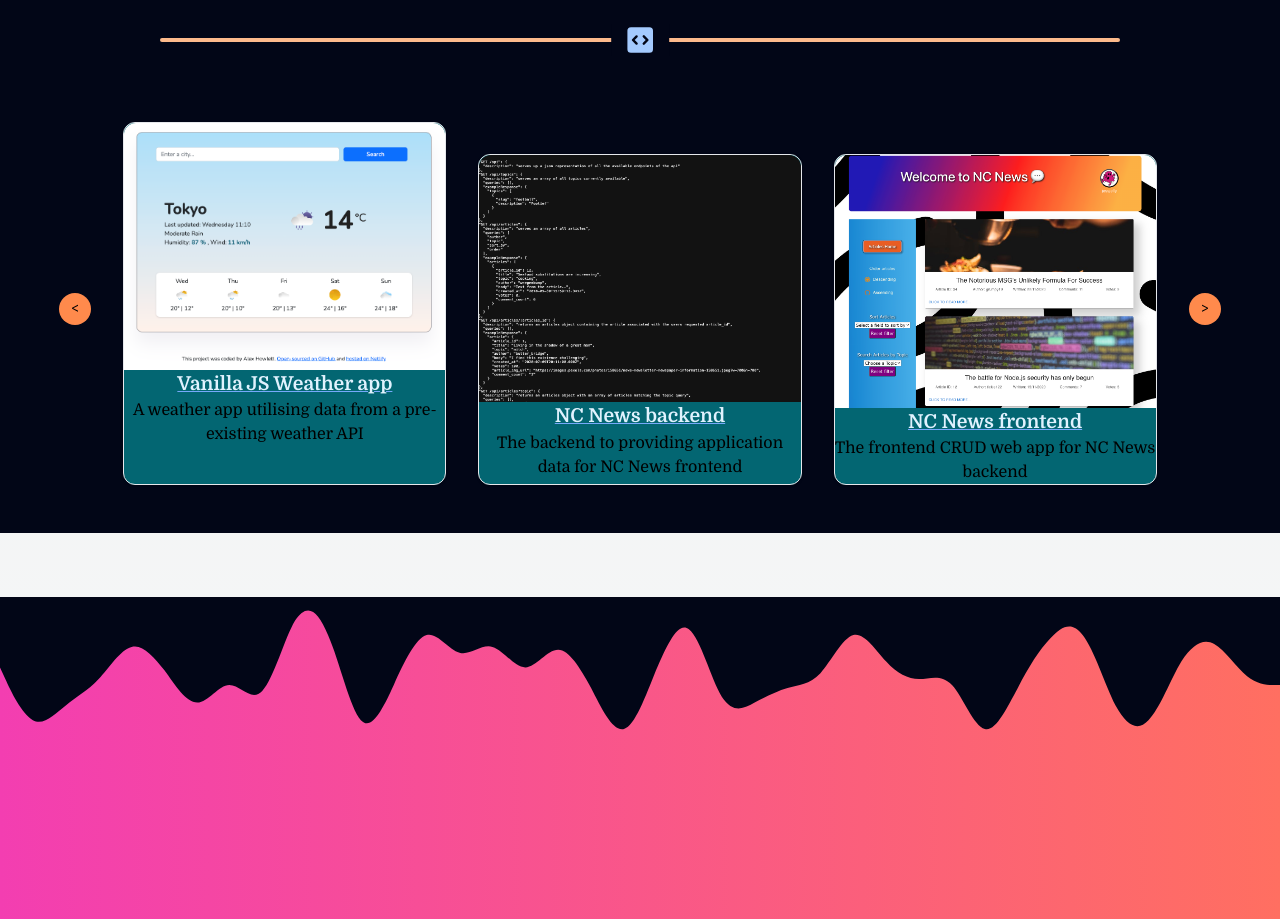
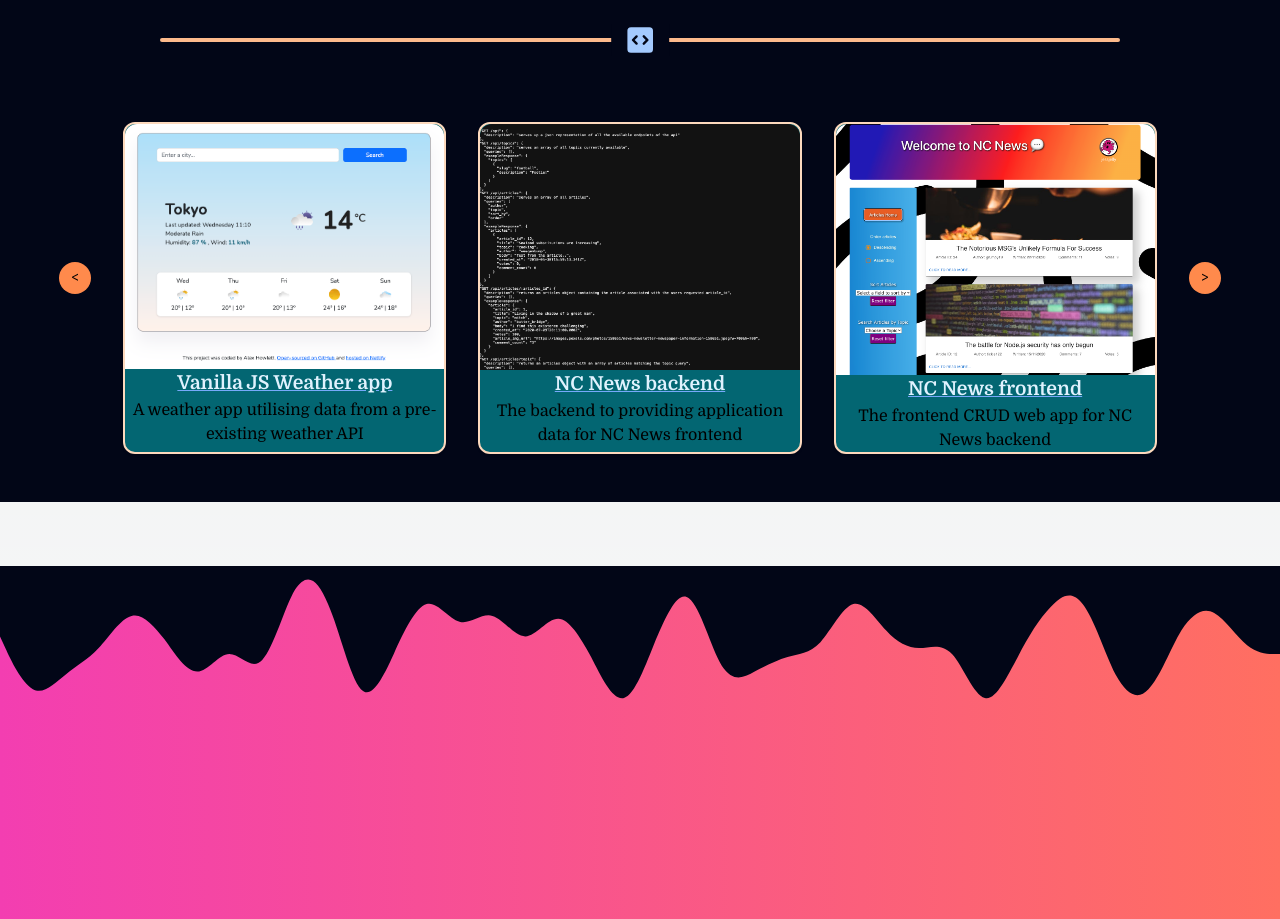
Before and after one commit to alehow84/Portfolio, a Next.js app: page / in a window 1280 px wide. Shown: the part 2528-3447 px from the top of the page. Built offline with nearby package versions, Linux system fonts and the light colour scheme.

Commit message:
fix MultiCardCarousel cards height inconsistency

```diff
--- a/src/app/static/MultiCardCarousel.tsx
+++ b/src/app/static/MultiCardCarousel.tsx
@@ -17,20 +17,20 @@ const MultiCarouselCard: FC = () => {
   }
 
   return (
-    <div className="flex flex-row justify-center items-center gap-7 mt-[6vh] mb-[8vh] ml-5 mr-5">
+    <div className="flex flex-row justify-center items-center mt-[6vh] mb-[8vh] ml-5 mr-5">
       <div className="w-10/12">
-        <div className="flex space-x-8 space-y-8">
+        <div className="flex gap-8">
           {data.slice(currentIndex, currentIndex + 3).map((project, index) => (
             <div
               key={index}
-              className="max-w-md bg-teal-700 border border-gray-200 rounded-xl shadow scale-100 hover:scale-110 transition duration-200 ease-in-out"
+              className="max-w-md bg-teal-700 border-2 border-orange-200 rounded-xl shadow scale-100 hover:scale-110 transition duration-200 ease-in-out"
             >
               <div>
                 <a href={project.repo} target="_blank">
                   <img
                     src={project.image}
                     alt={project.projectTitle}
-                    className="rounded-t-xl w-[100vh]"
+                    className="rounded-t-xl w-[100vw]"
                   />
 
                   <div className="flex flex-col justify-center items-center">
```
